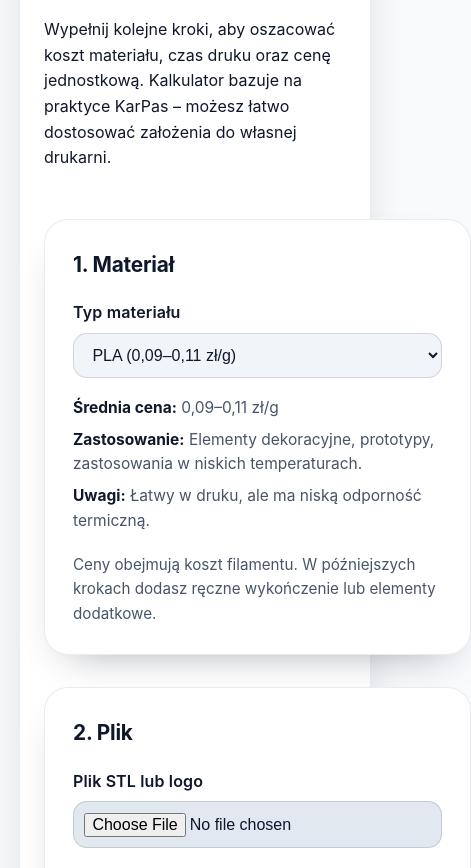
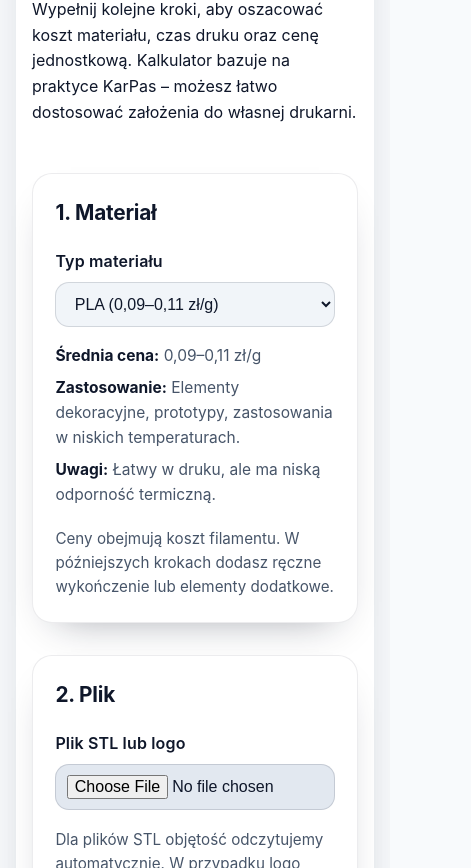
Before and after one commit to Karpas/3d-calc, a Next.js app: page / in a window 390 px wide. Shown: the part 1132-2000 px from the top of the page, 471 px wide, since content can reach past the window. Built offline with nearby package versions, Linux system fonts and the light colour scheme.

Commit message:
feat: enhance layout responsiveness and update hero title for clarity

```diff
--- a/app/globals.css
+++ b/app/globals.css
@@ -221,6 +221,7 @@ main {
 .panel-stack {
   display: grid;
   gap: 32px;
+  width: 100%;
 }
 
 .panel {
@@ -229,6 +230,8 @@ main {
   border-radius: 24px;
   padding: clamp(1.75rem, 3vw, 2.35rem);
   box-shadow: var(--shadow-soft);
+  width: 100%;
+  min-width: 0;
 }
 
 .panel h3 {
@@ -308,6 +311,7 @@ main {
   border: none;
   display: grid;
   gap: 0.95rem;
+  min-inline-size: 0;
 }
 
 .add-on {
@@ -543,6 +547,32 @@ main {
   }
 }
 
+@media (max-width: 540px) {
+  main {
+    padding-left: 16px;
+    padding-right: 16px;
+  }
+
+  .section {
+    padding: 56px 0;
+  }
+
+  .section.accent {
+    padding: 56px 1rem;
+    border-radius: 24px;
+  }
+
+  .panel {
+    padding: 1.4rem;
+    border-radius: 20px;
+  }
+
+  .grid {
+    grid-template-columns: minmax(0, 1fr);
+    gap: 1rem;
+  }
+}
+
 @media (prefers-reduced-motion: reduce) {
   *,
   *::before,
--- a/app/page.js
+++ b/app/page.js
@@ -291,7 +291,7 @@ export default function Page() {
         <div className="hero">
           <div className="hero-content">
             <span className="eyebrow">KarPas • BWolfOffTheRoad • 3DCalc</span>
-            <h1>Kalkulator wyceny breloczka 3D</h1>
+            <h1>Kalkulator wyceny druku 3D</h1>
             <p className="lead">
               Prześlij plik STL lub logo, dobierz materiał i poznaj orientacyjny
               koszt wydruku w stylu KarPas. Szybko sprawdzisz, jak wycenić małe
```
